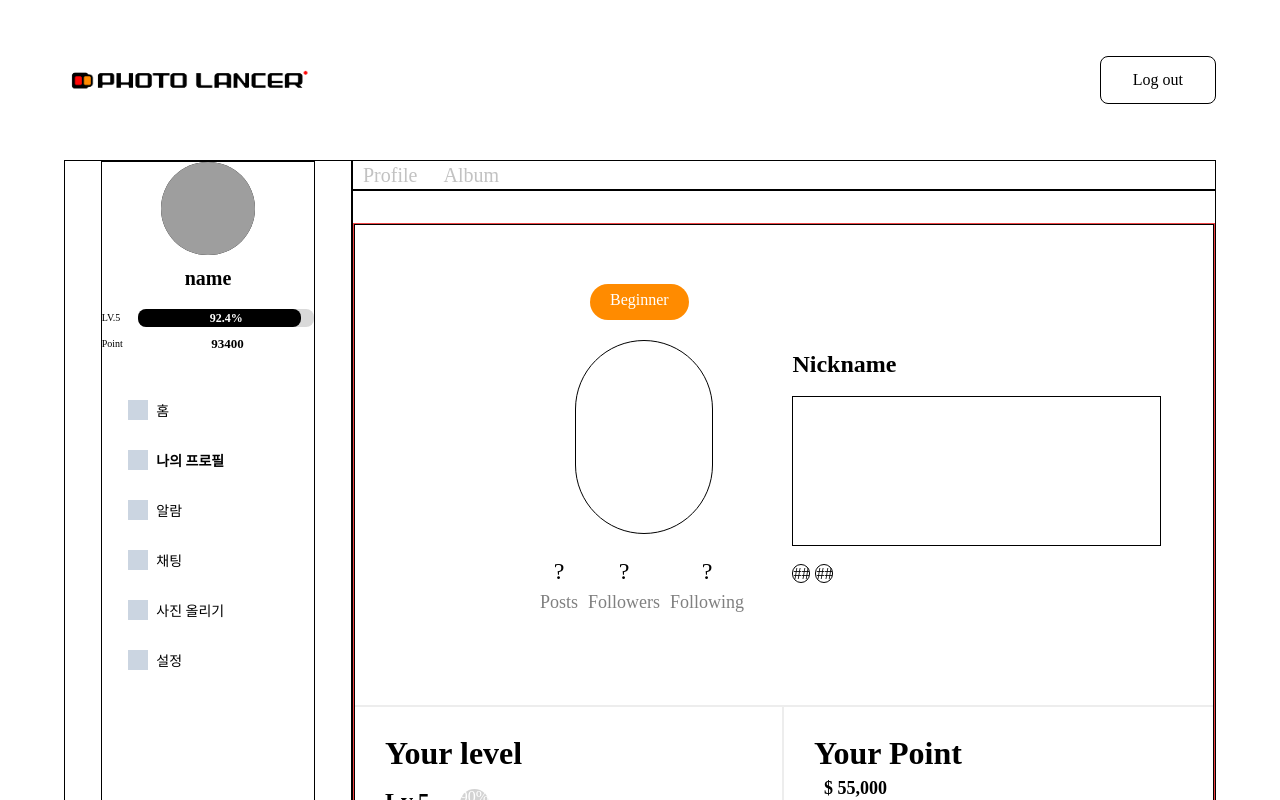
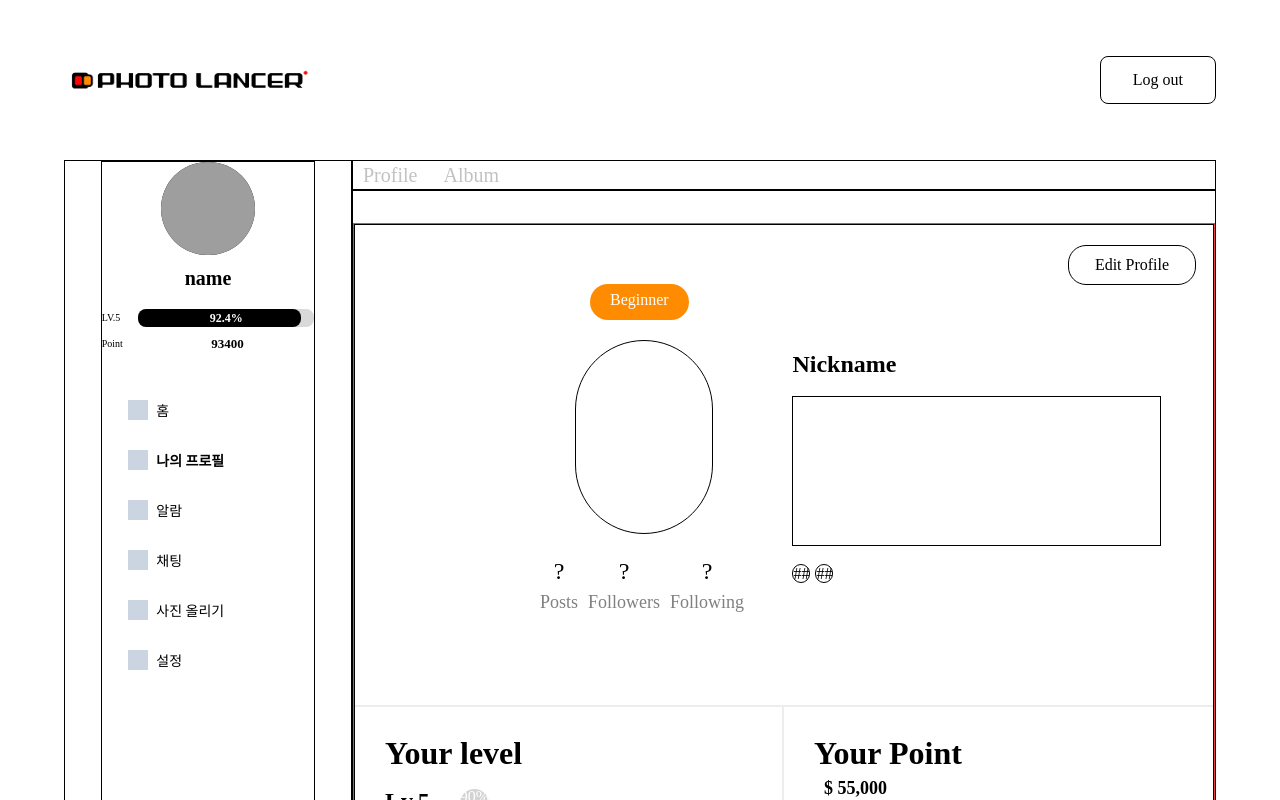
Before and after one commit to photoLancer/frontend, a React (Create React App) app: page /profile in a window 1280 px wide. Shown: the top 800 px of the page. Built offline with nearby package versions, Linux system fonts and the light colour scheme; grey boxes are pictures that could not be loaded.

Commit message:
프로필 오류 수정

```diff
--- a/src/components/Myprofile/profile/Profile.jsx
+++ b/src/components/Myprofile/profile/Profile.jsx
@@ -1,32 +1,39 @@
-import React,{useState} from 'react';
-import UserInfo from "./UserInfo";
-import UserLevel from "./UserLevel";
-import UserPoint from "./UserPoint";
+import React, { useState } from 'react';
+import UserInfo from './UserInfo';
+import UserLevel from './UserLevel';
+import UserPoint from './UserPoint';
 import EditProfile from './edit/EditProfile';
 import styles from './profile.module.css';
 
-const Profile=()=>{
-  const [isEditing,setIsEditing]=useState(false);
+const Profile = () => {
+  const [isEditing, setIsEditing] = useState(false);
 
-  const editprofileHandler=()=>{
+  const editprofileHandler = () => {
     setIsEditing(true);
   };
 
-    return(
+  return (
     <>
-        {isEditing ?
-        (<div className='main basis-3/4 border border-solid border-black'>
-        <EditProfile /></div>)
-        :(<div className='main basis-3/4 border border-solid border-black'>
-              <UserInfo>
-              <button className={styles.editprofilebtn} onClick={editprofileHandler}>Edit Profile</button>
-              </UserInfo>
+      {isEditing ? (
+        <div className='main basis-3/4 border border-solid border-black'>
+          <EditProfile />
+        </div>
+      ) : (
+        <div className='main basis-3/4 border border-solid border-black'>
+          <button
+            className={styles.editprofilebtn}
+            onClick={editprofileHandler}
+          >
+            Edit Profile
+          </button>
+          <UserInfo></UserInfo>
           <div className={styles.smallboxing}>
             <UserLevel />
             <UserPoint />
           </div>
-            </div>)}
+        </div>
+      )}
     </>
   );
-}
+};
 export default Profile;
--- a/src/components/Myprofile/profile/profile.module.css
+++ b/src/components/Myprofile/profile/profile.module.css
@@ -2,7 +2,7 @@
   display: flex;
   margin-top: 30px;
 }
-.editprofilebtn{
+.editprofilebtn {
   grid-row: 1;
   width: 10%;
   height: 40px;
@@ -10,12 +10,12 @@
   border: 1px solid black;
   font-size: medium;
   position: absolute;
-    right: 0;
+  right: 5%;
   margin-top: 20px;
   margin-right: 20px;
   text-align: center;
   z-index: 999;
 }
-.editprofilebtn:hover{
+.editprofilebtn:hover {
   background-color: red;
 }
```
Lines whose indentation alone changed are shown as unchanged.
